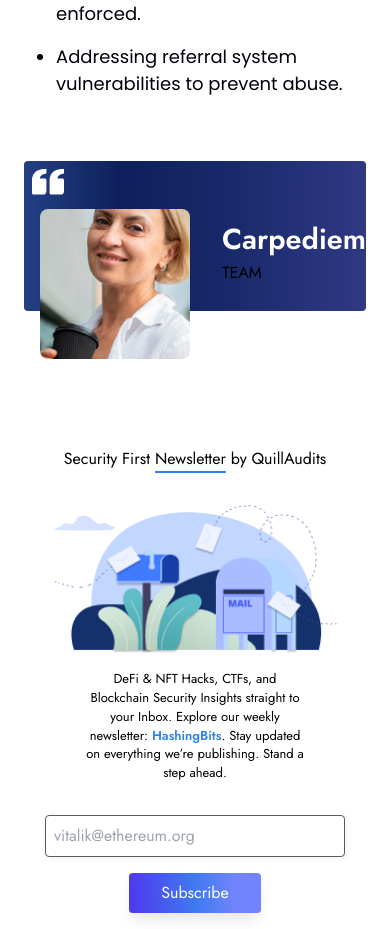
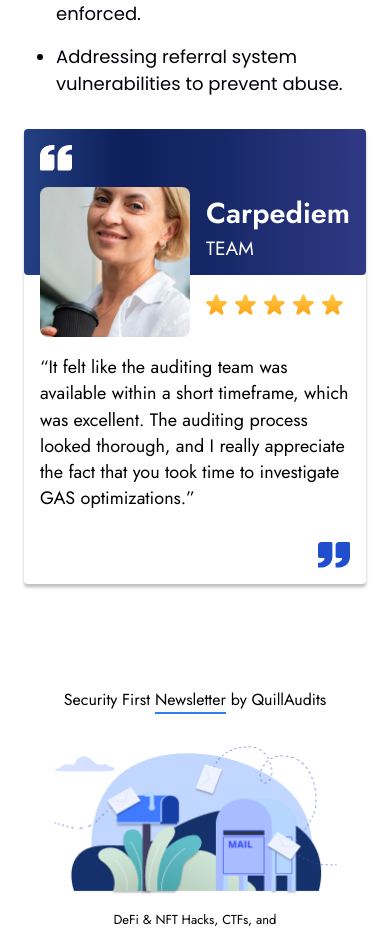
Before and after one commit to druvkotwani/Quill-Audit-assignment, a Next.js app: page / in a window 390 px wide. Shown: the part 10250-11179 px from the top of the page. Built offline with nearby package versions, Linux system fonts and the light colour scheme.

Commit message:
Fix: mobile section testimonial

```diff
--- a/src/app/components/Testimonila.js
+++ b/src/app/components/Testimonila.js
@@ -3,19 +3,33 @@ import React from 'react'
 
 const Testimonila = () => {
     return (
-        <div className='py-8 mx-6 rounded'>
+        <div className=' mx-6 rounded h-[455px] bg-white shadow-[0px_3.200000047683716px_3.200000047683716px_0px_#00000040] flex flex-col justify-between '>
 
-            <div className='bg-testimonial-gradient flex rounded '>
-                <span className='top-[0.5rem] left-[0.5rem] relative'>{UpperComma()}</span>
-                <div className='flex justify-between items-center gap-4 '>
+            <div className='bg-testimonial-gradient flex rounded  h-[146px] flex-col'>
+                <span className='place-self-start p-4'>{UpperComma()}</span>
 
-                    <Image src='/images/testimonial.png' alt='testimonial' width={150} height={75} className='rounded-lg top-[3rem] right-[1rem] relative' />
-                    <div className='mt-8'>
-                        <h1 className='font-semibold leading-[41.62px] text-[28.8px]  text-white'>Carpediem</h1>
-                        <p>TEAM</p>
+                <div className='flex justify-between items-center gap-4 px-4'>
+                    <Image src='/images/testimonial.png' alt='testimonial' width={150} height={75} className='rounded-lg ' />
+                    <div className='flex flex-col gap-4'>
+                        <div>
+                            <h1 className='font-semibold leading-[41.62px] text-[28.8px]  text-white'>Carpediem</h1>
+                            <p className='font-normal leading-[27.7px] text-[19.2px]  text-white'>TEAM</p>
+                        </div>
+                        <div className='flex gap-2 py-4'>
+                            {
+                                Array.from({ length: 5 }, (_, i) => <span key={i}>{star()}</span>)
+                            }
+                        </div>
                     </div>
                 </div>
             </div>
+
+            <p className='text-lg leading-[26.1px] px-4 mt-16'>
+                “It felt like the auditing team was available within a short timeframe, which was excellent. The auditing process looked thorough, and I really appreciate the fact that you took time to investigate GAS optimizations.”
+            </p>
+
+            <span className='place-self-end p-4'>{LowerComma()}</span>
+
         </div>
     )
 }
@@ -30,3 +44,27 @@ function UpperComma() {
 
     )
 }
+
+function star() {
+    return (
+        <svg width="21" height="21" viewBox="0 0 21 21" fill="none" xmlns="http://www.w3.org/2000/svg">
+            <path d="M8.87831 1.68328C9.35727 0.209181 11.4427 0.209184 11.9217 1.68328L13.2738 5.84458C13.488 6.50382 14.1023 6.95016 14.7955 6.95016H19.1709C20.7209 6.95016 21.3653 8.93354 20.1114 9.84458L16.5716 12.4164C16.0108 12.8238 15.7761 13.546 15.9903 14.2053L17.3424 18.3666C17.8214 19.8407 16.1342 21.0665 14.8803 20.1554L11.3405 17.5836C10.7797 17.1762 10.0203 17.1762 9.45954 17.5836L5.91973 20.1554C4.66579 21.0665 2.97862 19.8407 3.45758 18.3666L4.80967 14.2053C5.02387 13.546 4.78922 12.8238 4.22844 12.4164L0.688621 9.84458C-0.565321 8.93354 0.0791221 6.95016 1.62908 6.95016H6.00453C6.69769 6.95016 7.31202 6.50382 7.52622 5.84458L8.87831 1.68328Z" fill="url(#paint0_linear_564_79)" />
+            <defs>
+                <linearGradient id="paint0_linear_564_79" x1="10.4" y1="-3" x2="10.4" y2="25.8" gradientUnits="userSpaceOnUse">
+                    <stop stop-color="#FFCE50" />
+                    <stop offset="1" stop-color="#FE9D0B" />
+                </linearGradient>
+            </defs>
+        </svg>
+
+    )
+}
+
+function LowerComma() {
+    return (
+        <svg width="32" height="26" viewBox="0 0 32 26" fill="none" xmlns="http://www.w3.org/2000/svg">
+            <path d="M29.2852 21.9344C27.0411 24.368 23.6454 25.6016 19.194 25.6016H17.5945V21.0912L18.8805 20.8336C21.0718 20.3952 22.5961 19.5328 23.4118 18.2672C23.8375 17.5854 24.0789 16.8047 24.1124 16.0016H19.194C18.7698 16.0016 18.3629 15.833 18.063 15.5329C17.763 15.2329 17.5945 14.8259 17.5945 14.4016V3.20156C17.5945 1.43676 19.0292 0.00156212 20.7935 0.00156212H30.3904C30.8147 0.00156212 31.2215 0.170132 31.5215 0.47019C31.8214 0.770248 31.9899 1.17722 31.9899 1.60156V9.60156L31.9851 14.272C31.9995 14.4496 32.3034 18.6576 29.2852 21.9344ZM3.19899 0.00156212H12.796C13.2202 0.00156212 13.627 0.170132 13.927 0.47019C14.227 0.770248 14.3955 1.17722 14.3955 1.60156V9.60156L14.3907 14.272C14.4051 14.4496 14.709 18.6576 11.6907 21.9344C9.44663 24.368 6.0509 25.6016 1.5995 25.6016H0V21.0912L1.286 20.8336C3.47731 20.3952 5.00163 19.5328 5.81737 18.2672C6.24301 17.5854 6.48441 16.8047 6.51795 16.0016H1.5995C1.17528 16.0016 0.768444 15.833 0.468481 15.5329C0.168516 15.2329 0 14.8259 0 14.4016V3.20156C0 1.43676 1.43475 0.00156212 3.19899 0.00156212Z" fill="#204ECF" />
+        </svg>
+
+    )
+}
```
